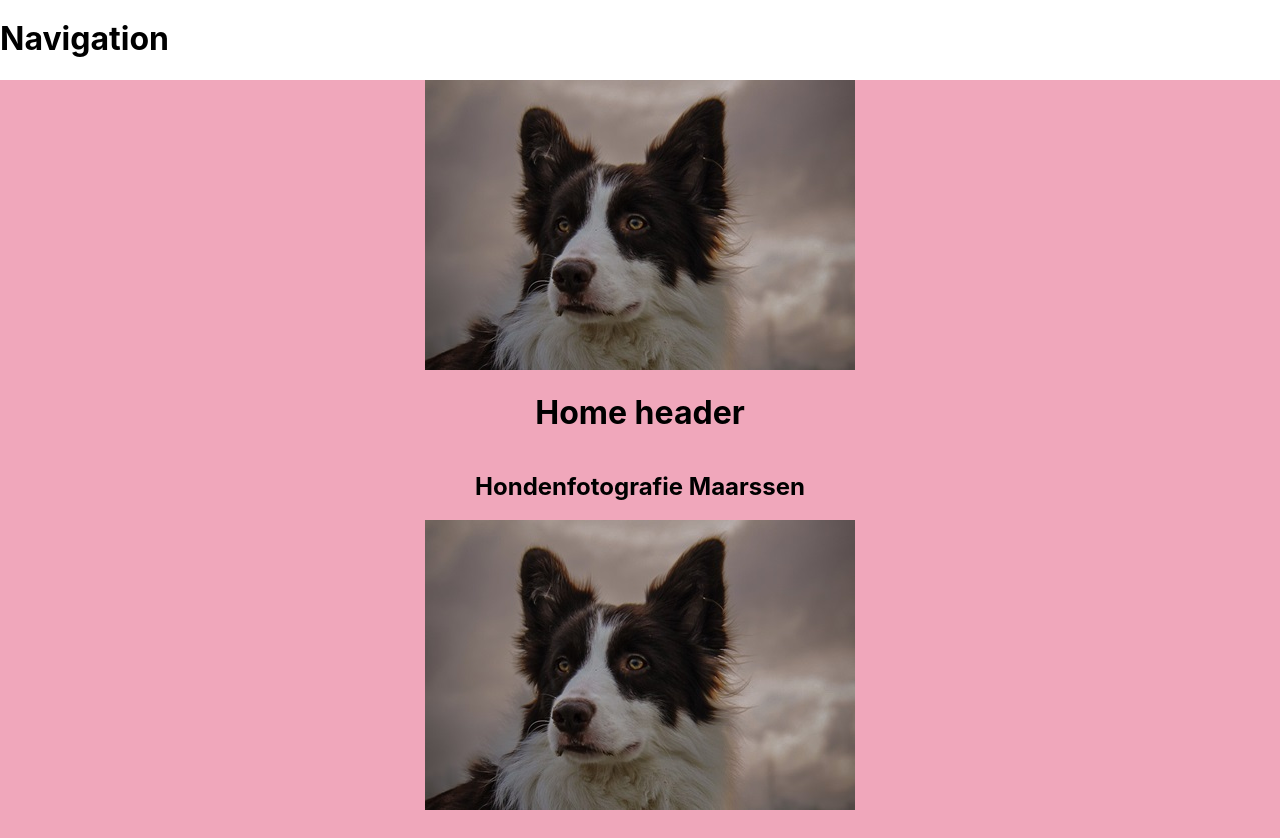
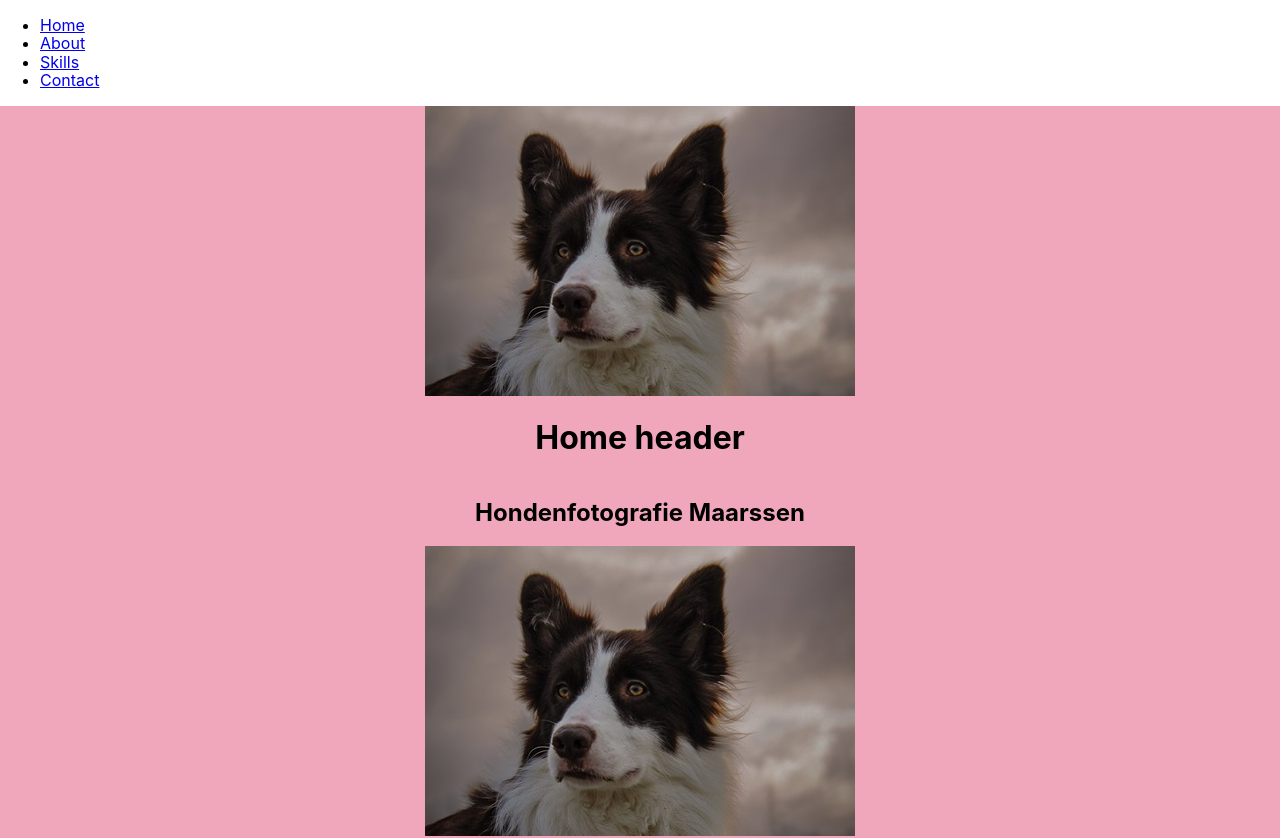
Before and after one commit to Arnoud-Wilson/Flits-Photography, a React (Create React App) app: page / in a window 1280 px wide. Shown: the top 838 px of the page. Built offline with nearby package versions, Linux system fonts and the light colour scheme.

Commit message:
added navbar elements

```diff
--- a/src/components/navigation/Navigation.js
+++ b/src/components/navigation/Navigation.js
@@ -5,7 +5,30 @@ function Navigation() {
 
     return (
         <>
-            <h1>Navigation</h1>
+            <div className="overlay overlay-slide-left" id="overlay">
+                <nav>
+                    <ul>
+                        <li id="nav-1" className="slide-out-1 center">
+                            <a href="./index.html" className="center">Home</a>
+                        </li>
+                        <li id="nav-2" className="slide-out-2 center">
+                            <a href="./about.html" className="center">About</a>
+                        </li>
+                        <li id="nav-3" className="slide-out-3 center">
+                            <a href="https://marjoleinbaas.pixieset.com/" target="_blank" className="center">Skills</a>
+                        </li>
+                        <li id="nav-4" className="slide-out-4 center">
+                            <a href="mailto:marjoleinbaas@hotmail.com" className="center">Contact</a>
+                        </li>
+                    </ul>
+                </nav>
+            </div>
+
+            <div className="hamburger-menu" id="hamburger-menu">
+                <div className="menu-bar1"></div>
+                <div className="menu-bar2"></div>
+                <div className="menu-bar3"></div>
+            </div>
         </>
     );
 }
```
